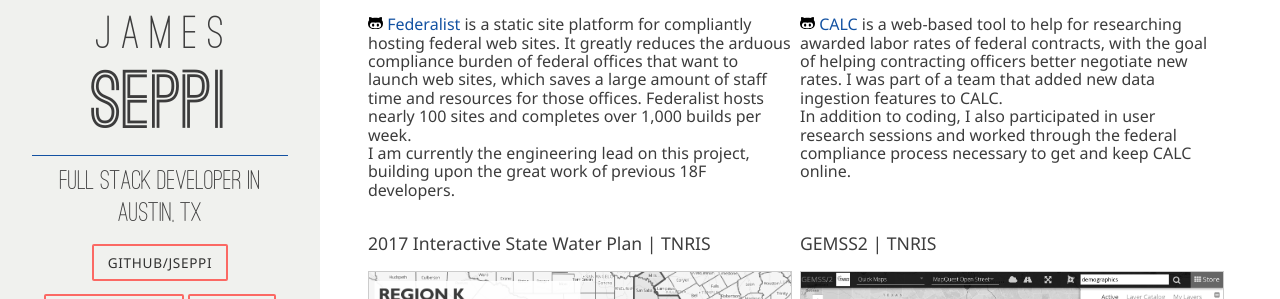
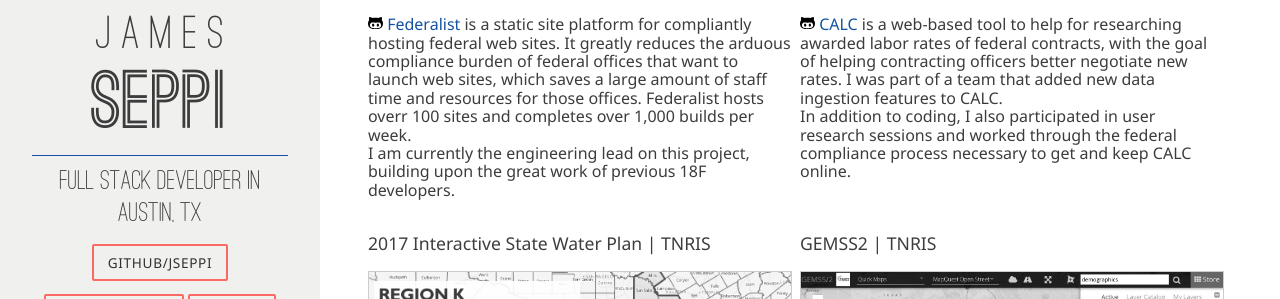
Before and after one commit to jseppi/jseppi.github.io, a Jekyll site: the page built from index.html, in a window 1280 px wide and 900 px high, scrolled down 728 px. Shown: the part 247-546 px from the top of the window. Built offline with Jekyll 4.4.1, drawn with Linux system fonts in a browser that asks for light colours; nearby versions of some CDN libraries.

Commit message:
minor update to Federalist project

```diff
--- a/_data/projects.yml
+++ b/_data/projects.yml
@@ -7,7 +7,7 @@
   about: |
     <a href="https://federalist.18f.gov">Federalist</a> is a static site platform for compliantly hosting federal web sites.
     It greatly reduces the arduous compliance burden of federal offices that want to launch web sites, which saves
-    a large amount of staff time and resources for those offices. Federalist hosts nearly 100 sites and completes over 1,000 builds per week.
+    a large amount of staff time and resources for those offices. Federalist hosts overr 100 sites and completes over 1,000 builds per week.
     <br/>
     I am currently the engineering lead on this project, building upon the great work of previous 18F developers.
 - name: CALC
```
